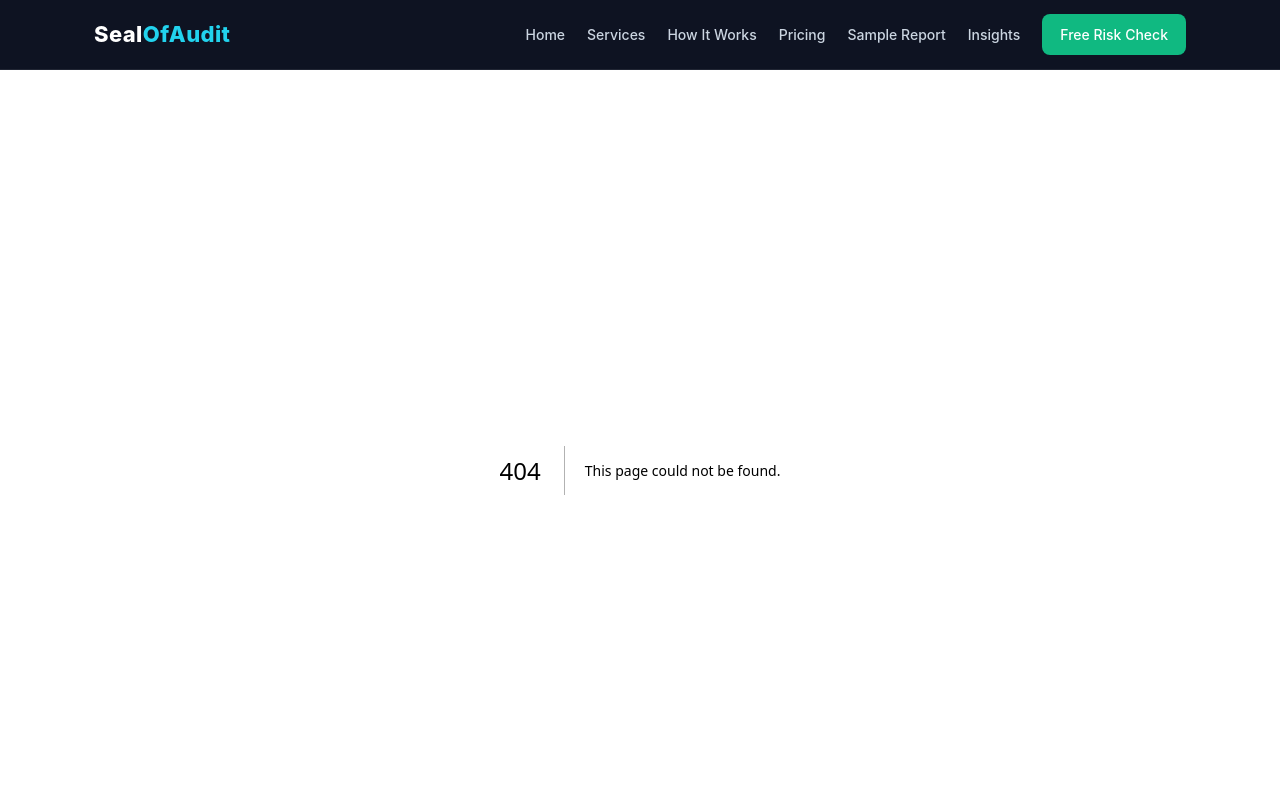
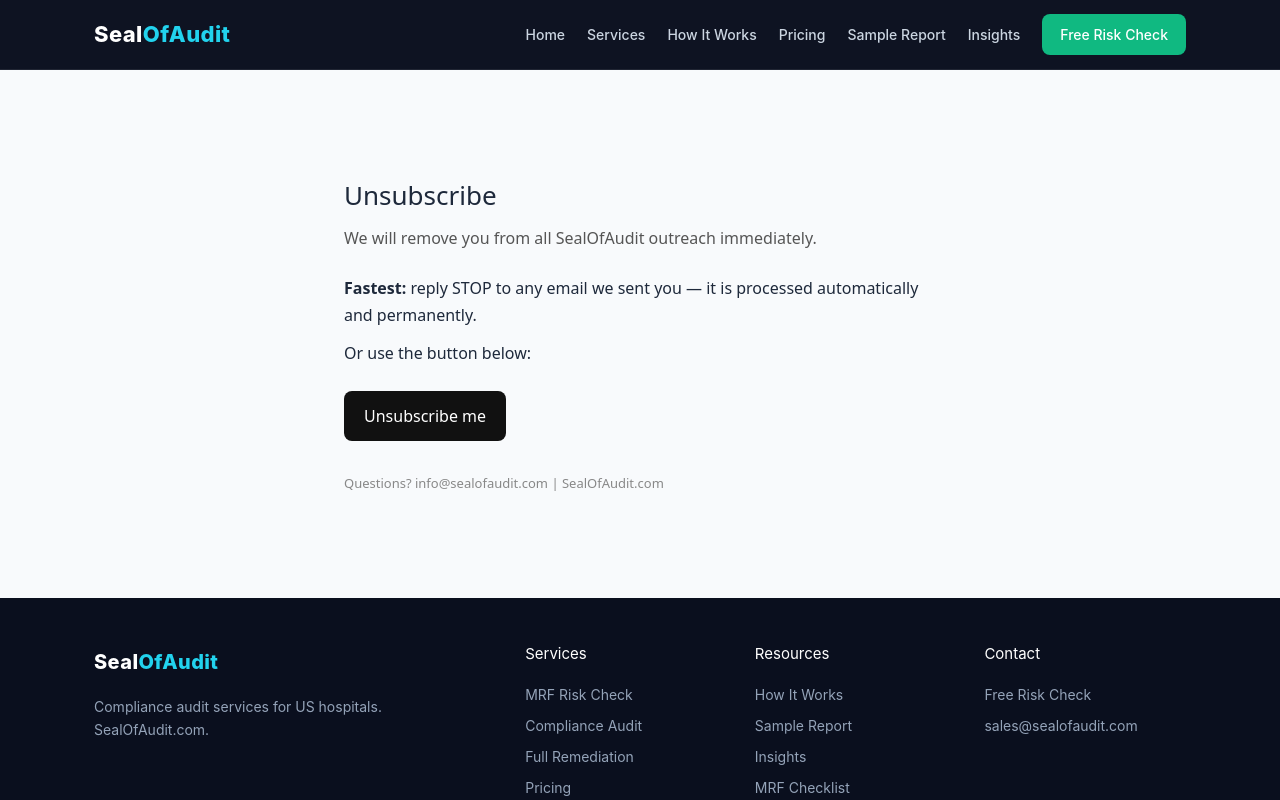
Before and after one commit to yasir23/sealofaudit, a Next.js app: page /unsubscribe in a window 1280 px wide. Before the commit this address had no page. Shown: the top 800 px of the page. Built offline with nearby package versions, Linux system fonts and the light colour scheme.

Commit message:
Add /unsubscribe page (Gmail/Yahoo 2026 bulk-sender compliance: visible opt-out)

```diff
--- /dev/null
+++ b/app/unsubscribe/page.js
@@ -0,0 +1,41 @@
+// app/unsubscribe/page.js — static unsubscribe page (GH Pages export).
+// No searchParams (static export cannot render them). Suppression is handled by
+// unsub_processor.py scanning the monitored inbox for STOP / unsubscribe replies.
+export const metadata = {
+  title: "Unsubscribe — SealOfAudit",
+  description: "Stop receiving emails from SealOfAudit.",
+};
+
+const MAILTO =
+  "mailto:info@sealofaudit.com?subject=unsubscribe&body=Please%20unsubscribe%20me%20from%20all%20SealOfAudit%20emails.";
+
+export default function UnsubscribePage() {
+  return (
+    <main style={{ maxWidth: 640, margin: "80px auto", padding: 24, fontFamily: "system-ui, sans-serif" }}>
+      <h1 style={{ fontSize: 26, marginBottom: 8 }}>Unsubscribe</h1>
+      <p style={{ color: "#555", marginBottom: 24 }}>
+        We will remove you from all SealOfAudit outreach immediately.
+      </p>
+      <p style={{ marginBottom: 12 }}>
+        <strong>Fastest:</strong> reply STOP to any email we sent you — it is
+        processed automatically and permanently.
+      </p>
+      <p style={{ marginBottom: 24 }}>Or use the button below:</p>
+      <p>
+        <a
+          href={MAILTO}
+          style={{
+            display: "inline-block", padding: "12px 20px", fontSize: 16,
+            background: "#111", color: "#fff", borderRadius: 8,
+            textDecoration: "none",
+          }}
+        >
+          Unsubscribe me
+        </a>
+      </p>
+      <p style={{ color: "#888", fontSize: 13, marginTop: 32 }}>
+        Questions? info@sealofaudit.com | SealOfAudit.com
+      </p>
+    </main>
+  );
+}
```
Also changed, not shown: package.json (+7 -5 lines), 124 other files (tests, documents, lock files or other folders).
